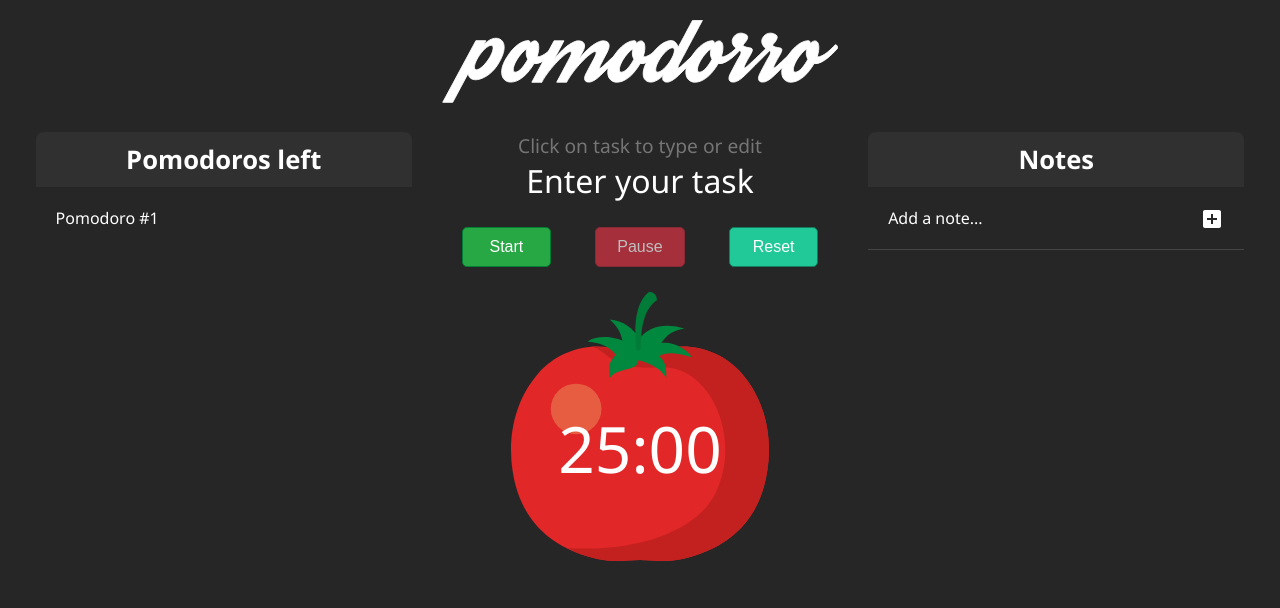
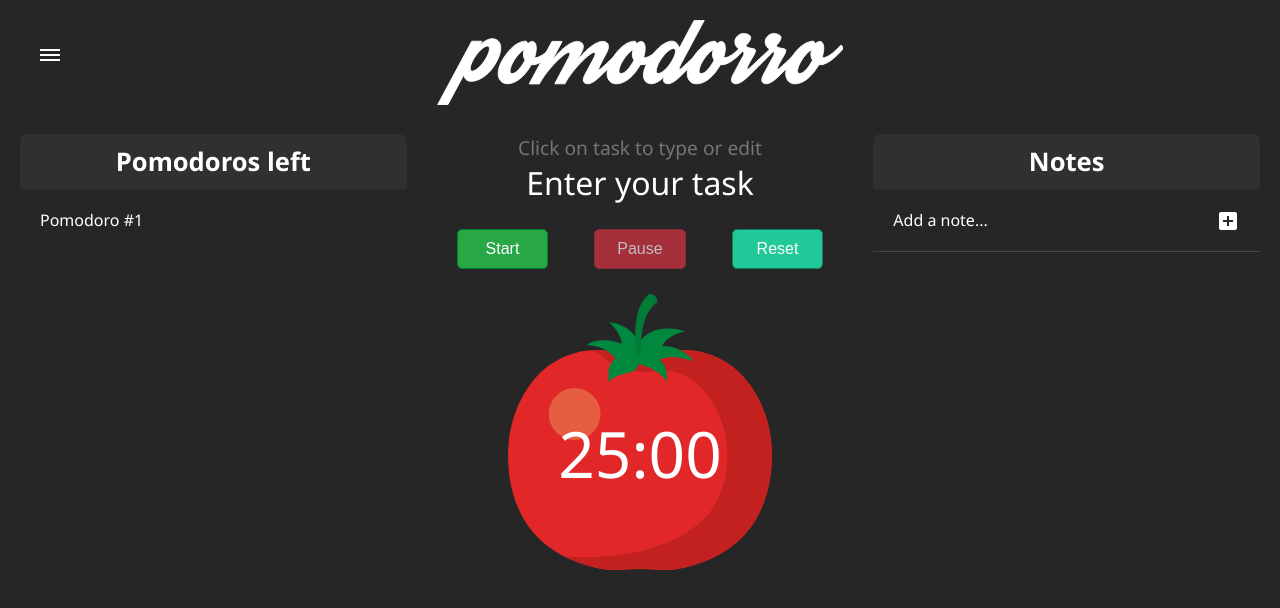
Before and after one commit to sokolbird/Pomodorro, a React (Create React App) app: page / in a window 1280 px wide. Shown: the top 608 px of the page. Built offline with nearby package versions, Linux system fonts and the light colour scheme.

Commit message:
Added hamburger navbar

```diff
--- a/package.json
+++ b/package.json
@@ -1,5 +1,5 @@
 {
-  "name": "./",
+  "name": "logo",
   "version": "0.1.0",
   "private": true,
   "dependencies": {
--- a/public/index.html
+++ b/public/index.html
@@ -4,6 +4,7 @@
         <meta charset="utf-8">
         <meta name="viewport" content="width=device-width, initial-scale=1, maximum-scale=1.0, user-scalable=no">
         <meta name="theme-color" content="#262626">
+        <base target="_blank">
         <title>Pomodorro</title>
         <link rel="shortcut icon" href="./tomato.ico" type="image/x-icon">
     </head>
--- a/src/Components/App.js
+++ b/src/Components/App.js
@@ -1,4 +1,5 @@
 import React, { Component } from 'react';
+import Menu from './Menu.js'
 import Logo from './Logo.js'
 import Main from './Main.js'
 import PomodorosLeft from './PomodorosLeft.js'
@@ -26,6 +27,12 @@ class App extends Component {
 
     render() {
         return (
+            <div>
+                <input type="checkbox" id="nav-trigger" className="nav-trigger"/>
+                <label htmlFor="nav-trigger" className="nav-trigger-label">
+                    <span/>
+                </label>
+                <Menu/>
                 <div className='wrap'>
                     <Logo/>
                     <Main timerCount={this.state.timerCount}
@@ -33,6 +40,7 @@ class App extends Component {
                     <PomodorosLeft pomodoroList={this.state.pomodoroList}/>
                     <Thoughts/>
                 </div>
+            </div>
         );
     }
 }
--- /dev/null
+++ b/src/Components/Menu.js
@@ -0,0 +1,37 @@
+import React, { Component } from 'react';
+import settings from '../Media/settings.svg';
+import github from '../Media/github-circle.svg';
+import inst from '../Media/instagram.svg'
+import telegram from '../Media/telegram.svg'
+
+class Menu extends Component {
+    render() {
+        return (
+            <nav className="nav">
+                <h1 className="nav-header">Menu</h1>
+                <ul className="nav-list">
+                    <li className="nav-item">
+                        Settings
+                        <img src={settings} alt="settings" className="nav-icon"/>
+                    </li>
+                </ul>
+                <div className="nav-footer">
+                    <div className="nav-footer-header">Contacts</div>
+                    <div className="contacts-wrapper">
+                        <a href="https://github.com/sokolbird">
+                            <img src={github} alt="github" className="nav-icon"/>
+                        </a>
+                        <a href="https://www.instagram.com/sokol.bird">
+                            <img src={inst} alt="instagram" className="nav-icon"/>
+                        </a>
+                        <a href="https://t.me/SokolBird">
+                            <img src={telegram} alt="telegram" className="nav-icon"/>
+                        </a>
+                    </div>
+                </div>
+            </nav>
+        )
+    }
+}
+
+export default Menu;
--- a/src/index.css
+++ b/src/index.css
@@ -7,6 +7,11 @@ body, html {
 body {
     background: #262626;
     font-family: "Segoe UI", serif;
+}
+
+a {
+    text-decoration: none;
+    outline: none;
 }
 
 @keyframes fade-in {
@@ -19,7 +24,7 @@ body {
     font-size: 2em;
     text-align: center;
     color: white;
-    margin: 20px 2%;
+    margin: 20px 10px;
     display: grid;
     grid-gap: 20px;
     grid-template-columns: 1fr minmax(300px, 1fr) 1fr;
@@ -397,6 +402,7 @@ textarea {
 }
 
 .list {
+    color: white;
     text-align: left;
     font-size: 1rem;
     list-style-type: none;
@@ -478,3 +484,134 @@ textarea {
 .pomodoro-list > li:last-child {
     text-decoration: none;
 }
+
+.nav {
+    transform: translateX(-300px);
+    z-index: 5;
+    top: 0;
+    position: fixed;
+    height: 100%;
+    width: 300px;
+    background: #151515;
+    transition: all 0.3s;
+}
+
+.nav-header {
+    margin: 30px;
+    font-size: 2em;
+    color: white;
+    text-align: center;
+}
+
+.nav-list {
+    color: white;
+    text-align: left;
+    font-size: 1.1em;
+    list-style-type: none;
+    padding: 0;
+    margin: 0;
+}
+
+.nav-item {
+    padding: 20px 30px;
+    height: 25px;
+    border: none;
+    display: flex;
+    justify-content: space-between;
+    align-items: center;
+}
+
+.nav-item:hover {
+    background: #353535;
+    cursor: pointer;
+}
+
+.nav-icon {
+    height: 100%;
+}
+
+.nav-footer {
+    width: 100%;
+    position: absolute;
+    bottom: 0;
+    color: white;
+}
+
+.nav-footer-header {
+    font-size: 1.2em;
+    text-align: center;
+    margin: 0;
+}
+
+.contacts-wrapper {
+    height: 30px;
+    margin: 25px 20px 35px;
+    display: flex;
+    justify-content: space-around;
+}
+
+.contacts-wrapper > a:hover {
+    cursor: pointer;
+    animation: spin 700ms ease-in;
+}
+
+.nav-trigger {
+    position: absolute;
+    clip: rect(0, 0, 0, 0);
+}
+
+label[for="nav-trigger"] {
+    position: fixed;
+    top: 35px;
+    left: 30px;
+    z-index: 6;
+    width: 40px;
+    height: 40px;
+    cursor: pointer;
+}
+
+.nav-trigger:checked ~ .nav {
+    transform: translateX(0);
+    box-shadow: 0 0 5px 5px rgba(0, 0, 0, 0.5);
+    transition: all 0.3s;
+}
+
+.nav-trigger-label span,
+.nav-trigger-label span::before,
+.nav-trigger-label span::after {
+    position: absolute;
+    top: 50%;
+    margin-top: -1px;
+    left: 50%;
+    margin-left: -10px;
+    width: 20px;
+    height: 2px;
+    background-color: white;
+}
+
+.nav-trigger-label span::before,
+.nav-trigger-label span::after {
+    content: '';
+    display: block;
+    transition: 0.2s;
+}
+
+.nav-trigger-label span::before {
+    transform: translateY(-5px);
+}
+
+.nav-trigger-label span::after {
+    transform: translateY(5px);
+}
+
+.nav-trigger:checked ~ label > span::before {
+    transform: rotate(45deg);
+}
+
+.nav-trigger:checked ~ label > span::after {
+    transform: rotate(-45deg);
+}
+
+.nav-trigger:checked ~ label > span {
+    height: 0;
+}
```
Lines whose indentation alone changed are shown as unchanged.
